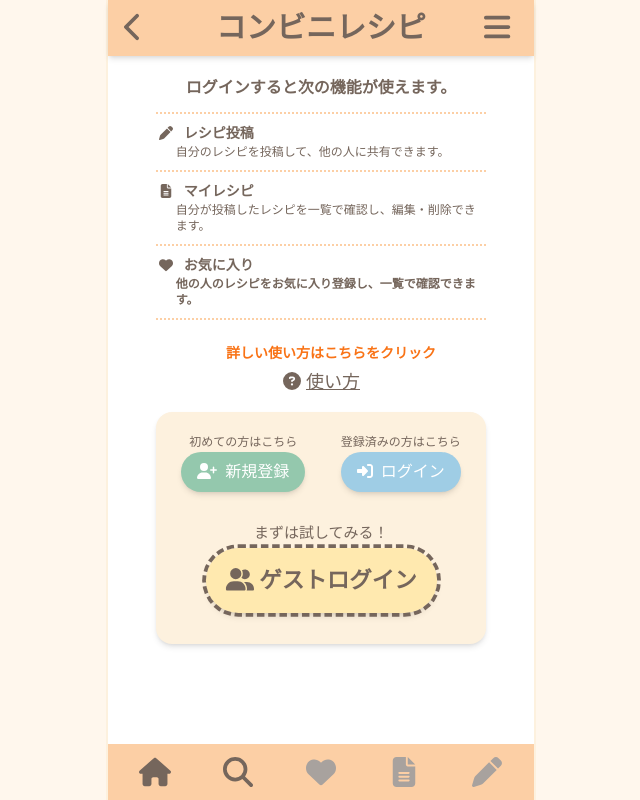
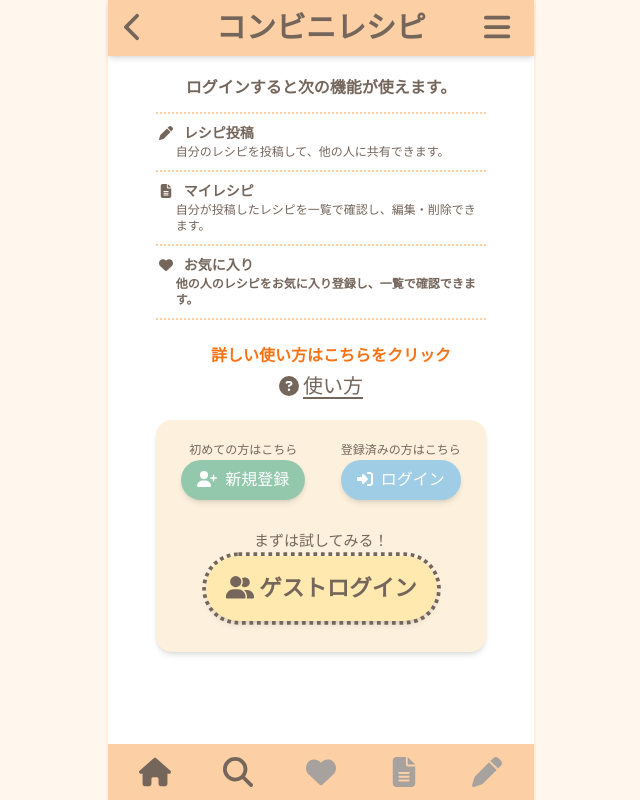
Before and after one commit to fuku01/konbini-recipe-front, a Next.js app: page /guidance in a window 1280 px wide. Shown: the whole page, without its empty margins (319-959 px from the left). Built offline with nearby package versions, Linux system fonts and the light colour scheme; no server answers; a web font is replaced by a local one.

Commit message:
ページネーションのデザインを微調整。 (#213)
Co-authored-by: fuku <>

```diff
--- a/src/components/Sidemenu/guestLoginButton.tsx
+++ b/src/components/Sidemenu/guestLoginButton.tsx
@@ -22,7 +22,7 @@ const GuestLoginButton = () => {
   return (
     <div>
       <button
-        className="rounded-full bg-[#FFE9AF] px-4 py-3 text-center text-sm font-black shadow-md outline-dashed hover:bg-[#FBD87F] active:scale-105 lg:text-lg "
+        className="rounded-full bg-[#FFE9AF] px-4 py-3 text-center text-sm font-black shadow-md outline-dotted hover:bg-[#FBD87F] active:scale-105 lg:text-lg "
         onClick={() => {
           loginUser();
         }}
--- a/src/pages/favoriterecipe/index.tsx
+++ b/src/pages/favoriterecipe/index.tsx
@@ -53,12 +53,12 @@ const FavoriteRecipe = () => {
   }, [getFavoriteRecipes, pagy.page]);
 
   return (
-    <div>
+    <div className="select-none">
       {token && <RecipeList recipes={favorite} loginCheck={true} />}
       {favorite && favorite.length > 0 ? (
         <div className="mt-5 text-center font-semibold ">
           <button
-            className="cursor-pointer rounded-md px-1 py-0.5 font-semibold hover:bg-[#FDF1DE] hover:text-orange-500 hover:underline"
+            className="cursor-pointer rounded-md px-1 py-0.5 font-semibold hover:bg-[#FDF1DE] hover:text-orange-500 hover:underline active:scale-105 disabled:pointer-events-none disabled:bg-opacity-0 disabled:text-gray-400 disabled:no-underline"
             disabled={pagy.prev === null}
             onClick={() => {
               if (canClick) {
@@ -76,7 +76,7 @@ const FavoriteRecipe = () => {
             {pagy.page} / {pagy.last}
           </span>
           <button
-            className="cursor-pointer rounded-md px-1 py-0.5 font-semibold hover:bg-[#FDF1DE] hover:text-orange-500 hover:underline"
+            className="cursor-pointer rounded-md px-1 py-0.5 font-semibold hover:bg-[#FDF1DE] hover:text-orange-500 hover:underline active:scale-105 disabled:pointer-events-none disabled:bg-opacity-0 disabled:text-gray-400 disabled:no-underline"
             disabled={pagy.next === null}
             onClick={() => {
               if (canClick) {
--- a/src/pages/guidance/index.tsx
+++ b/src/pages/guidance/index.tsx
@@ -54,11 +54,11 @@ const Guidance = () => {
           </div>
         </div>
         <div className="mt-6 text-center">
-          <p className="ml-5 text-sm font-bold text-orange-500">
+          <p className="ml-5 text-base font-bold text-orange-500">
             詳しい使い方はこちらをクリック
           </p>
           <Link href="/information" className="hover:group">
-            <div className="group mt-1 text-lg underline transition duration-75 ease-in-out hover:text-orange-500">
+            <div className="group mt-1 text-xl underline underline-offset-4 transition duration-75 ease-in-out hover:text-orange-500">
               <span className="rounded-lg px-1 py-0.5 hover:bg-[#FDF1DE] ">
                 <FontAwesomeIcon
                   icon={faCircleQuestion}
@@ -70,7 +70,7 @@ const Guidance = () => {
           </Link>
         </div>
         {/* -----------------------------ログインの案内--------------------------------- */}
-        <div className="mx-6 mb-8 mt-4 rounded-2xl bg-[#FDF1DE] pb-10 pt-5 text-center shadow-md">
+        <div className="mx-6 mb-8 mt-5 rounded-2xl bg-[#FDF1DE] pb-10 pt-5 text-center shadow-md">
           <div className="mx-2 flex justify-around">
             <div>
               <span className="text-xs">初めての方はこちら</span>
--- a/src/pages/myrecipe/index.tsx
+++ b/src/pages/myrecipe/index.tsx
@@ -53,12 +53,12 @@ const Myrecipe = () => {
   }, [getMyrecipes, pagy.page]);
 
   return (
-    <div>
+    <div className="select-none">
       {token && <RecipeList recipes={myrecipe} loginCheck={true} />}
       {myrecipe && myrecipe.length > 0 ? (
         <div className="mt-5 text-center font-semibold">
           <button
-            className="cursor-pointer rounded-md px-1 py-0.5 font-semibold hover:bg-[#FDF1DE] hover:text-orange-500 hover:underline"
+            className="cursor-pointer rounded-md px-1 py-0.5 font-semibold hover:bg-[#FDF1DE] hover:text-orange-500 hover:underline active:scale-105 disabled:pointer-events-none disabled:bg-opacity-0 disabled:text-gray-400 disabled:no-underline"
             disabled={pagy.prev === null}
             onClick={() => {
               if (canClick) {
@@ -76,7 +76,7 @@ const Myrecipe = () => {
             {pagy.page} / {pagy.last}
           </span>
           <button
-            className="cursor-pointer rounded-md px-1 py-0.5 font-semibold hover:bg-[#FDF1DE] hover:text-orange-500 hover:underline"
+            className="cursor-pointer rounded-md px-1 py-0.5 font-semibold hover:bg-[#FDF1DE] hover:text-orange-500 hover:underline active:scale-105 disabled:pointer-events-none disabled:bg-opacity-0 disabled:text-gray-400 disabled:no-underline"
             disabled={pagy.next === null}
             onClick={() => {
               if (canClick) {
--- a/src/pages/searchrecipe/index.tsx
+++ b/src/pages/searchrecipe/index.tsx
@@ -123,7 +123,7 @@ const SearchRecipe = () => {
   }, [barcode]);
 
   return (
-    <div>
+    <div className="select-none">
       {isBarcodeModalOpen && (
         <BarcodeModal
           isBarcodeModalOpen={isBarcodeModalOpen}
@@ -166,7 +166,7 @@ const SearchRecipe = () => {
         {resultRecipes && resultRecipes.length > 0 ? (
           <div className="mt-5 text-center font-semibold">
             <button
-              className="cursor-pointer rounded-md px-1 py-0.5 font-semibold hover:bg-[#FDF1DE] hover:text-orange-500 hover:underline"
+              className="cursor-pointer rounded-md px-1 py-0.5 font-semibold hover:bg-[#FDF1DE] hover:text-orange-500 hover:underline active:scale-105 disabled:pointer-events-none disabled:bg-opacity-0 disabled:text-gray-400 disabled:no-underline"
               disabled={pagy.prev === null}
               onClick={() => {
                 if (canClick) {
@@ -184,7 +184,7 @@ const SearchRecipe = () => {
               {pagy.page} / {pagy.last}
             </span>
             <button
-              className="cursor-pointer rounded-md px-1 py-0.5 font-semibold hover:bg-[#FDF1DE] hover:text-orange-500 hover:underline"
+              className="cursor-pointer rounded-md px-1 py-0.5 font-semibold hover:bg-[#FDF1DE] hover:text-orange-500 hover:underline active:scale-105 disabled:pointer-events-none disabled:bg-opacity-0 disabled:text-gray-400 disabled:no-underline"
               disabled={pagy.next === null}
               onClick={() => {
                 if (canClick) {
```
